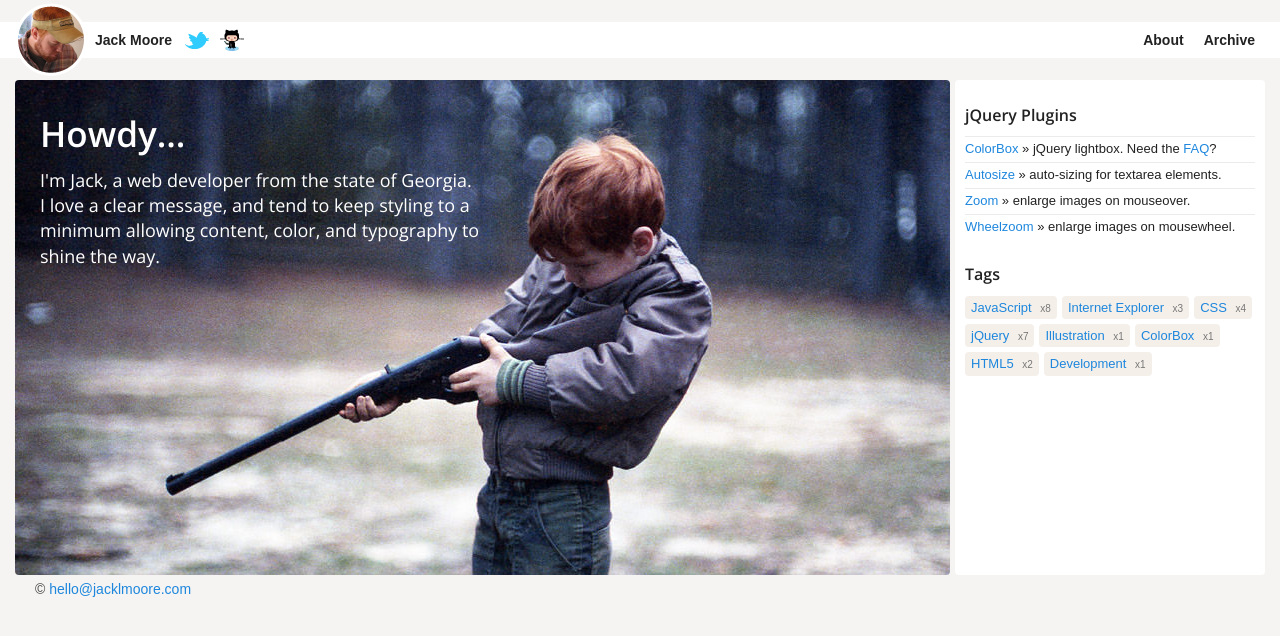
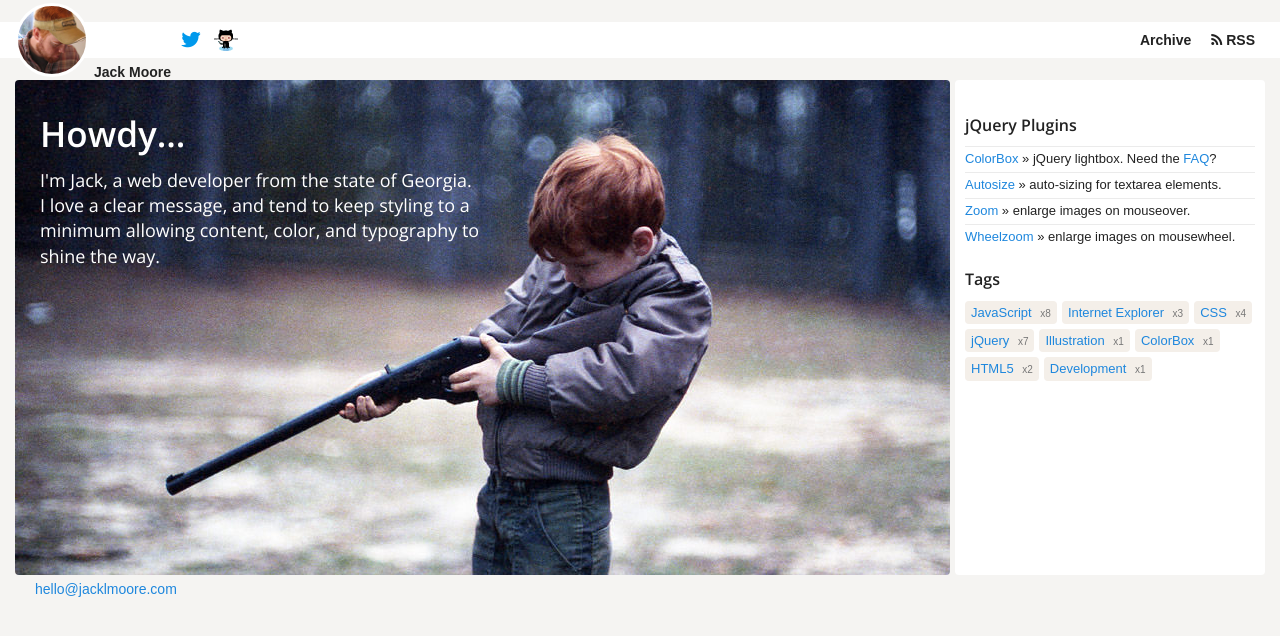
Before and after one commit to jackmoore/jackmoore.github.io, a Jekyll site: the page built from index.md, in a window 1280 px wide. Shown: the top 636 px of the page. Built offline with Jekyll 4.4.1, drawn with Linux system fonts in a browser that asks for light colours; nearby versions of some CDN libraries; Markdown is read by kramdown in place of the engine named in the settings.

Commit message:
Various tweaks

```diff
--- a/_config.yml
+++ b/_config.yml
@@ -3,3 +3,6 @@
 auto: true
 pygments: true
 markdown: redcarpet
+# RSS
+title: Jack Moore
+description: Front-end development blog
--- a/_includes/footer
+++ b/_includes/footer
@@ -38,7 +38,7 @@
 			</aside>
 		</div>
 		<footer>
-			© <a href="mailto:hello@jacklmoore.com">hello@jacklmoore.com</a>
+			<a href="mailto:hello@jacklmoore.com">hello@jacklmoore.com</a>
 		</footer>
 		<script src="/js/jquery.js"></script>
 		<script src="/js/main.js"></script>
--- a/_includes/header
+++ b/_includes/header
@@ -6,18 +6,20 @@
 	<link rel="stylesheet" href="/css/style.css">
 	<link rel="stylesheet" href="/css/pygments.css">
 	<link rel="canonical" href="{{ site.production_url }}{{ page.url }}">
+	<link rel="alternate" type="application/rss+xml" href="/rss.xml">
+	<link rel="author" href="http://plus.google.com/110755872003257579182/about">
 	<!--[if lt IE 9]><script src="/js/html5.js"></script><![endif]-->
 	<title>{% if page.title %} {{ page.title }} {% else %} Jack Moore {% endif %}</title>
 	</head>
 	<body>
 		<header>
-			<a class='me' href='/'>Jack Moore</a>
-			<a class='twitter' href='http://twitter.com/jacklmoore' rel='me'>Twitter</a>
+			<a class='me' rel='author' href='/'>Jack Moore</a>
+			<a class='twitter' href='http://twitter.com/jacklmoore' rel='me'><i class='icon-twitter'></i></a>
 			<a class='github' href='http://github.com/jackmoore' rel='me'>Github</a>
 			<nav>
-				<a href='/' rel='author'><span>About</span></a>
 				<a href='/notes'><span>Archive</span></a>
+				<a href='/rss.xml'><span><i class='icon-rss'></i> RSS</span></a>
 			</nav>
 		</header>
-		<div id='content'>
+		<div class='main'>
 			<article>
--- a/css/style.css
+++ b/css/style.css
@@ -1,3 +1,4 @@
+/* Reset */
 *, *:before, *:after {
   -webkit-box-sizing: border-box;
   -moz-box-sizing: border-box;
@@ -5,6 +6,40 @@
   margin: 0;
   padding: 0;
   border: 0;
+}
+
+/* Icons */
+@font-face {
+  font-family: 'icons';
+  src: url('icons.woff') format('woff'), url('icons.ttf') format('truetype');
+  font-weight: normal;
+  font-style: normal;
+}
+[class*="icon-"] {
+  font-family: 'icons';
+  speak: none;
+  font-style: normal;
+  font-weight: normal;
+  font-variant: normal;
+  text-transform: none;
+  line-height: 1;
+  -webkit-font-smoothing: antialiased;
+}
+.icon--inline {
+  margin-right: 5px;
+}
+.icon-twitter:before {
+  content: "\f099";
+  color: #0099EC;
+}
+.icon-calendar:before {
+  content: "\f073";
+}
+.icon-download-alt:before {
+  content: "\f019";
+}
+.icon-rss:before {
+  content: "\f09e";
 }
 
 html {
@@ -62,7 +97,7 @@
 h1,
 h2,
 h3 {
-  margin: 20px 0 6px;
+  margin: 15px 0 6px;
   padding: 4px 0;
   font-weight: 600;
   font-family: 'open sans', sans-serif;
@@ -78,21 +113,21 @@
 h3 {
   font-size: 16px;
 }
-ul,
-ol {
-  margin: 10px 10px 10px 30px;
+ul {
+  list-style: none;
+  margin: 0 0 10px 0;
 }
-ul li,
-ol li {
-  margin-bottom: 2px;
+li {
+  margin: 0 0 4px 12px;
+  position: relative;
 }
-ul {
-  margin-left: 10px;
-}
-ul li {
-  list-style: none;
-  padding-left: 16px;
-  background: url("/img/bullet.png") 0 0.5em no-repeat;
+li:before {
+  content: '•';
+  color: #bbb;
+  font-size: 18px;
+  position: absolute;
+  left: -12px;
+  line-height: 1;
 }
 hr {
   height: 1px;
@@ -117,14 +152,19 @@
   padding: 0;
   background: none;
 }
+
+.hide-text {
+  font: 0/0 a;
+  color: transparent;
+  text-shadow: none;
+  background-color: transparent;
+  border: 0;
+}
 .alert {
   padding: 10px;
   color: #b94a48;
   background-color: #f2dede;
   border: 1px solid #eed3d7;
-}
-.honeypot {
-  display: none;
 }
 .weak {
   opacity: 0.5;
@@ -158,7 +198,7 @@
   overflow: hidden;
   display: block;
 }
-#content {
+.main {
   padding-right: 315px;
   position: relative;
 }
@@ -168,19 +208,19 @@
 }
 article,
 aside {
-  background: #fff;
+  background:#fff;
   position: relative;
-  border-radius: 4px;
+  border-radius:4px;
 }
 article {
-  padding: 25px 25px 10px;
+  padding: 25px 25px 10px 25px;
 }
 article img {
   max-width: 100%;
 }
 aside {
   width: 310px;
-  padding: 0 10px 10px 10px;
+  padding: 15px 10px 10px 10px;
   position: absolute;
   top: 0;
   right: 0;
@@ -197,6 +237,9 @@
   background: none;
   border-top: 1px solid #ebebeb;
 }
+aside li:before {
+  display: none;
+}
 aside li a {
   line-height: 1.9em;
   display: inline-block;
@@ -204,28 +247,19 @@
 header {
   font-weight: bold;
   height: 80px;
+  overflow: hidden;
 }
 header a:link,
 header a:visited {
   color: #222;
 }
-header a.me {
-  display: block;
-  background: url("/img/howdy.png") left center no-repeat;
-  height: 80px;
-  padding-left: 80px;
-  margin-right: 5px;
-  line-height: 80px;
-  float: left;
-}
+
 header a.twitter,
 header a.github {
-  background: #fff url("/img/icons.png") 3px 4px no-repeat;
   display: block;
   float: left;
   width: 30px;
   height: 30px;
-  text-indent: -9999px;
   border-radius: 100px;
   margin-left: 5px;
   margin-top: 25px;
@@ -239,10 +273,36 @@
 header a.github:hover {
   background-color: #ffd204;
 }
-header a.twitter.twitter,
-header a.github.twitter {
-  background-position: 3px -43px;
+header .twitter {
+  font-size: 18px;
+  text-align: center;
+  padding-top: 3px;
 }
+header .github {
+  background: #fff url("/img/icons.png") 3px 4px no-repeat;
+  text-indent: -9999px;
+}
+
+.me {
+  line-height: 80px;
+  vertical-align: top;
+  float: left;
+}
+.me:hover {
+  background: none;
+}
+.me:before {
+  display: inline-block;
+  content: '';
+  background: url("/img/jackmoore.jpg") center center no-repeat;
+  background-size: contain;
+  border:3px solid #fff;
+  border-radius: 100px;
+  width: 74px;
+  height: 74px;
+  margin: 3px 5px 0 0;
+}
+
 #fork {
   position: absolute;
   top: 0;
@@ -262,8 +322,6 @@
   margin-right: 10px;
   -webkit-transition: background-color linear 0.1s;
   -moz-transition: background-color linear 0.1s;
-  -ms-transition: background-color linear 0.1s;
-  -o-transition: background-color linear 0.1s;
   transition: background-color linear 0.1s;
   border-radius: 4px;
 }
@@ -340,11 +398,9 @@
   padding: 0 10px;
   margin-top: 8px;
   position: relative;
-  -webkit-transition: background-color 0.2s, margin-top 0.2s;
-  -moz-transition: background-color 0.2s, margin-top 0.2s;
-  -ms-transition: background-color 0.2s, margin-top 0.2s;
-  -o-transition: background-color 0.2s, margin-top 0.2s;
-  transition: background-color, margin-top 0.2s;
+  -webkit-transition: all 0.2s;
+  -moz-transition: all 0.2s;
+  transition: all 0.2s;
 }
 nav span:before {
   content: '';
@@ -384,6 +440,9 @@
   background: none;
   padding: 0;
 }
+.tags li:before {
+  display: none;
+}
 .tags a {
   padding: 0 6px;
   line-height: 1.8em;
@@ -408,7 +467,7 @@
 }
 .date {
   color: #9b9ea3;
-  margin: -7px 0 10px;
+  margin: -5px 0 10px;
   font-size: 13px;
 }
 .archive__item {
@@ -429,43 +488,33 @@
   line-height: 55px;
   font-size: 10px;
 }
-html.home article {
+
+.home article {
   background: url("/img/howdy.jpg") left top no-repeat;
   color: #fff;
 }
-html.home article, html.home aside {
+.home article,
+.home aside {
   height: 495px;
 }
-html.home .description {
+.home .description {
   width: 440px;
 }
-html.home .sellsword {
-  background: #fff url("/img/html5med.png") 9px center no-repeat;
-  background-color: rgba(255,255,255,0.6);
-  color: #222;
-  padding: 10px 15px 10px 52px;
-  float: left;
-  margin-top: 20px;
-  border-radius: 4px;
-}
-html.home .sellsword h2 {
-  margin: 0;
-  padding: 0;
-  line-height: 1.3;
-  font-size: 16px;
-}
-html.home .recent-posts {
+.home .recent-posts {
   display: none;
 }
-html.error404 article {
+.error404 article {
   height: 575px;
   background: url("/img/404.png") center center no-repeat;
   text-indent: -9999px;
 }
-html.error404 aside {
+.error404 aside {
   height: 575px;
 }
-html.error404 .recent-posts {
+
+.error404 .recent-posts,
+.home .recent-posts,
+.archive .recent-posts {
   display: none;
 }
 
@@ -485,6 +534,7 @@
 
 .zoom {
   display:inline-block;
+  position: relative;
 }
 
 /* magnifying glass icon */
--- a/index.md
+++ b/index.md
@@ -6,4 +6,3 @@
 # Howdy...
 
 <p class='description'> I'm Jack, a web developer from the state of Georgia. I love a clear message, and tend to keep styling to a minimum allowing content, color, and typography to shine the way.</p>
-<p style='display:none'><a href="http://plus.google.com/110755872003257579182/about" rel="me">Jack Moore on Google+</a></p>
--- a/js/jquery.js
+++ b/js/jquery.js
@@ -1 +1 @@
-window.jQuery || document.write('<script src="//ajax.googleapis.com/ajax/libs/jquery/1.7.2/jquery.min.js"><\/script>');
+window.jQuery || document.write('<script src="http://code.jquery.com/jquery-1.9.1.js"><\/script>');
--- a/js/main.js
+++ b/js/main.js
@@ -11,13 +11,12 @@
 
 	// Error logging
 	window.onerror = function(msg, url, line){
-		var err = [url, line, msg].join(' : ');
-		window._gaq.push(['_trackEvent', 'Errors', 'log', err, null, true]);
+		window._gaq.push(['_trackEvent', 'Errors', url+':'+line+' Error: '+msg+' ']);
 	};
 
 	// Download Tracking
 	$(document).on('click', 'a[href$=".zip"]', function(){
-		window._gaq.push(['_trackEvent', 'Download', 'click', this.href]);
+		window._gaq.push(['_trackEvent', 'Downloads', this.href]);
 	});
 })();
 
```
Also changed, not shown: _layouts/post.html (+4 -3 lines), archive.md (+1 -1 lines), rss.xml (added, +26 -0 lines), css/icons.ttf (added), css/icons.woff (added), img/bullet.png (deleted), img/howdy.png (deleted), img/jackmoore.jpg (added).
